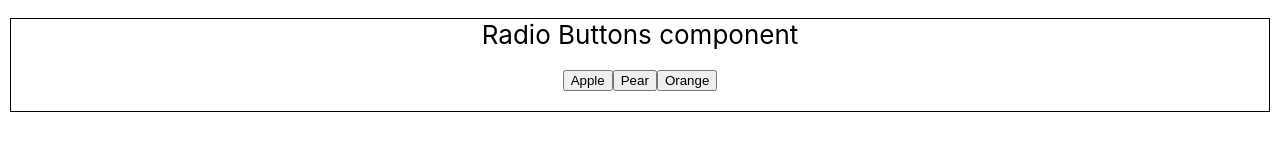
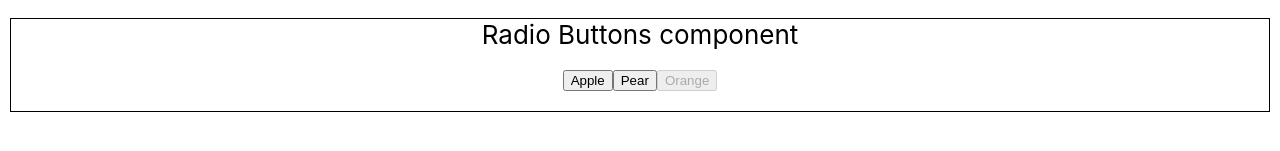
Before and after one commit to prof-tejera/homework-3-pgmartin11, a React (Create React App) app: page / in a window 1280 px wide. Shown: the part 523-674 px from the top of the page. Built offline with nearby package versions, Linux system fonts and the light colour scheme.

Commit message:
refined RadioButton to pass in data structure

```diff
--- a/src/RadioButtons/RadioButtons.js
+++ b/src/RadioButtons/RadioButtons.js
@@ -2,23 +2,27 @@ import RadioButton from "components/RadioButton/RadioButton";
 import "./RadioButtons.css";
 
 const RadioButtons = () => {
+    const radioBtnData = [
+    {
+      label: 'Apple',
+      selected: true,
+      active: true
+    },
+    {
+      label: 'Pear',
+      selected: false,
+      active: true
+    },
+    {
+      label: 'Orange',
+      selected: false,
+      active: false
+    }
+  ];
+
   return (
     <>
-      <RadioButton
-        selected={true}
-        disabled={false}
-        text="Apple"
-      />
-      <RadioButton
-        selected={false}
-        disabled={false}
-        text="Pear"
-      />
-      <RadioButton
-        selected={false}
-        disabled={true}
-        text="Orange"
-      />
+     { radioBtnData .map((radioBtn, i) => <RadioButton key={i} {...radioBtn} />) }
     </>
   );
 };
--- a/src/components/Radiobutton/RadioButton.js
+++ b/src/components/Radiobutton/RadioButton.js
@@ -1,11 +1,19 @@
+
 import "./RadioButton.css";
 
-const RadioButton = ({ selected, active, text }) => {
+const RadioButton = ({ label, selected, active }) => {
+  let cName = '';
+
+  if (active) {
+    cName = selected ? 'selected' : '';
+  }
+
   return (
     <button
-      className={selected ? "selected" : ""}
+      className={cName}
+      disabled={!active }
     >
-      {text}
+      {label}
     </button>
   );
 };
```
